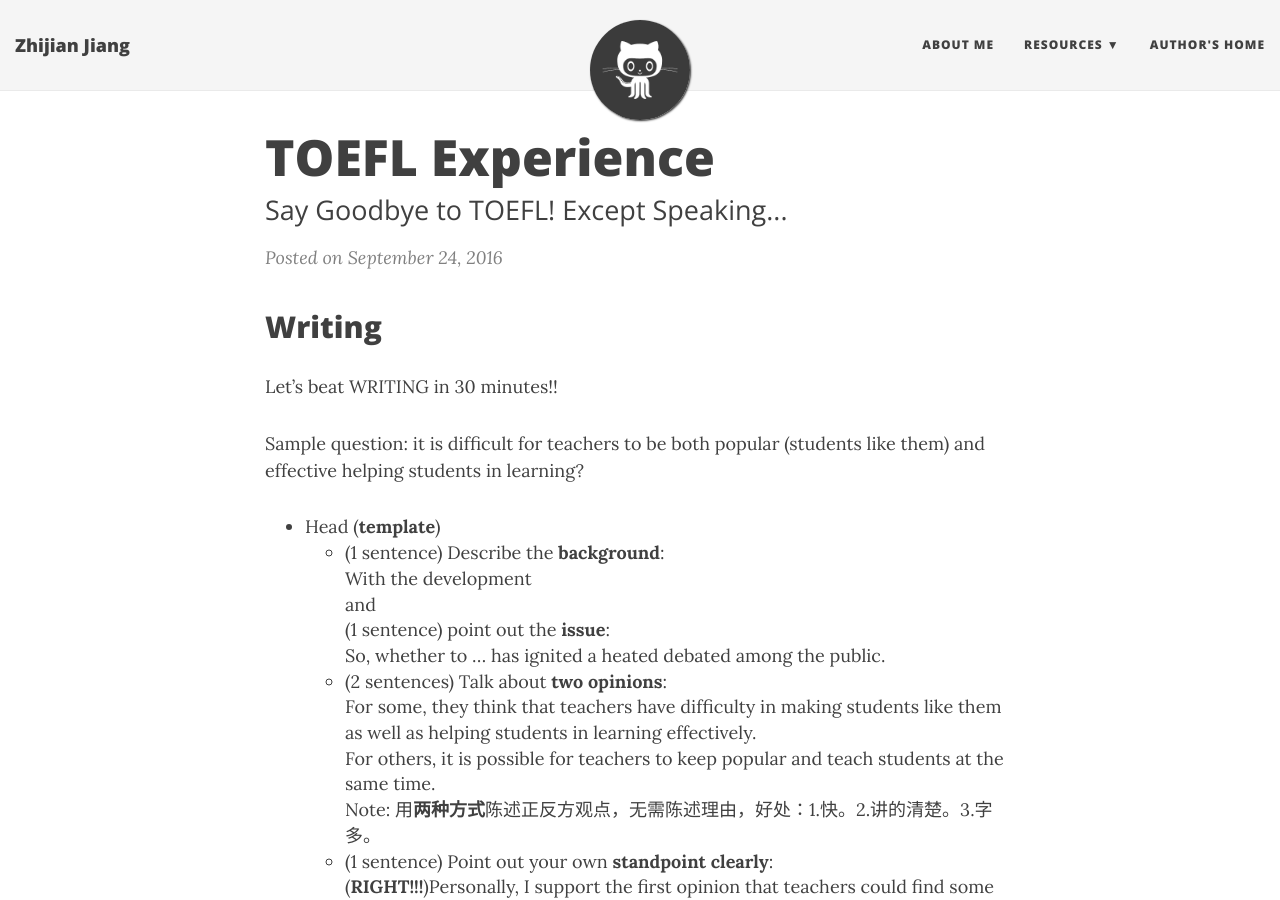
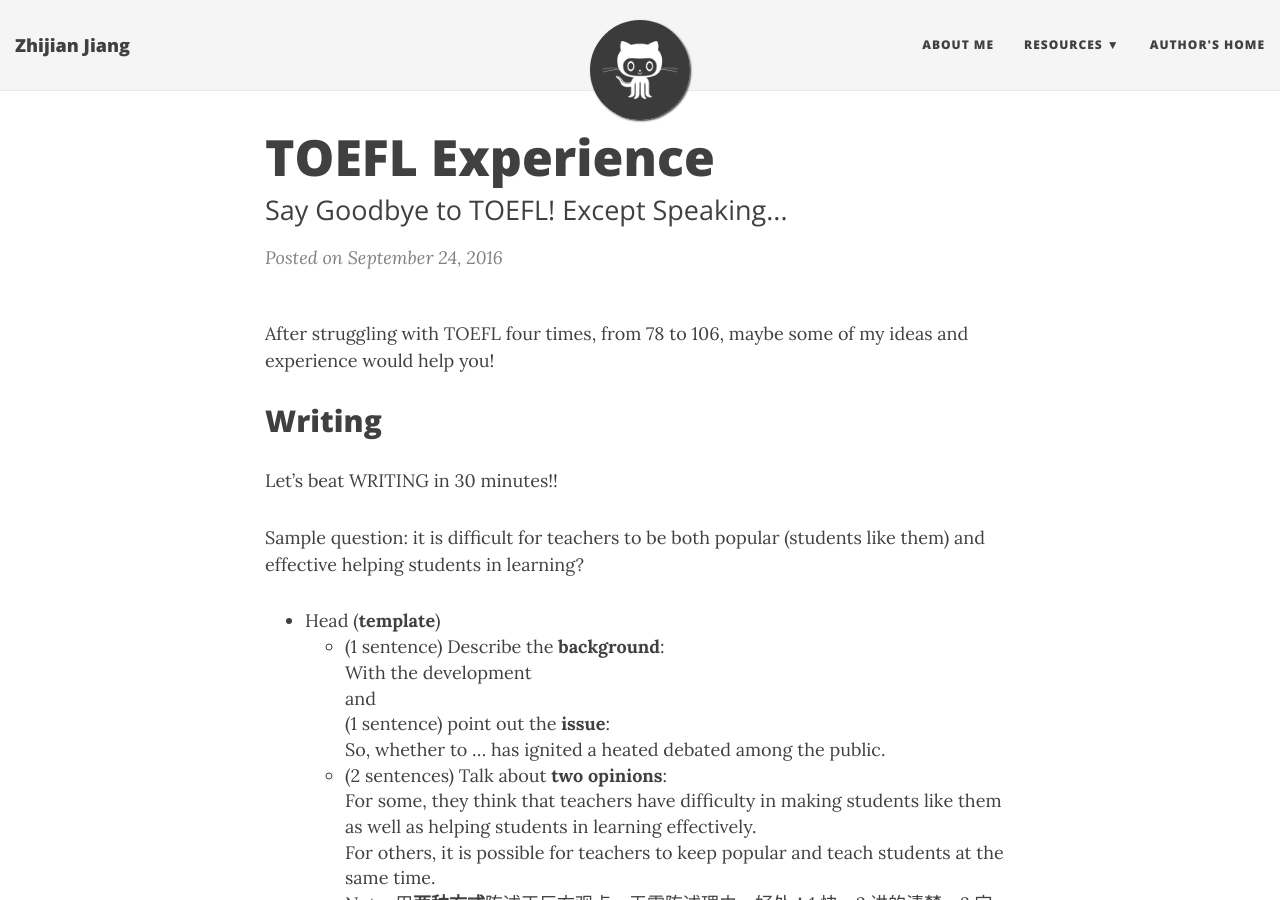
Before and after one commit to softwarelight/ZhijianJiang, a Jekyll site: the page built from _posts/2016-09-24-TOEFL-experience.md, in a window 1280 px wide and 900 px high. Built offline with Jekyll 4.4.1, drawn with Linux system fonts in a browser that asks for light colours; nearby versions of some CDN libraries.

Commit message:
add some contents to TOEFL.md

```diff
--- a/_posts/2016-09-24-TOEFL-experience.md
+++ b/_posts/2016-09-24-TOEFL-experience.md
@@ -3,7 +3,7 @@
 title: TOEFL Experience
 subtitle: Say Goodbye to TOEFL! Except Speaking...
 ---
-
+After struggling with TOEFL four times, from 78 to 106, maybe some of my ideas and experience would help you!
 ## Writing
 Let's beat WRITING in 30 minutes!!
 
```
